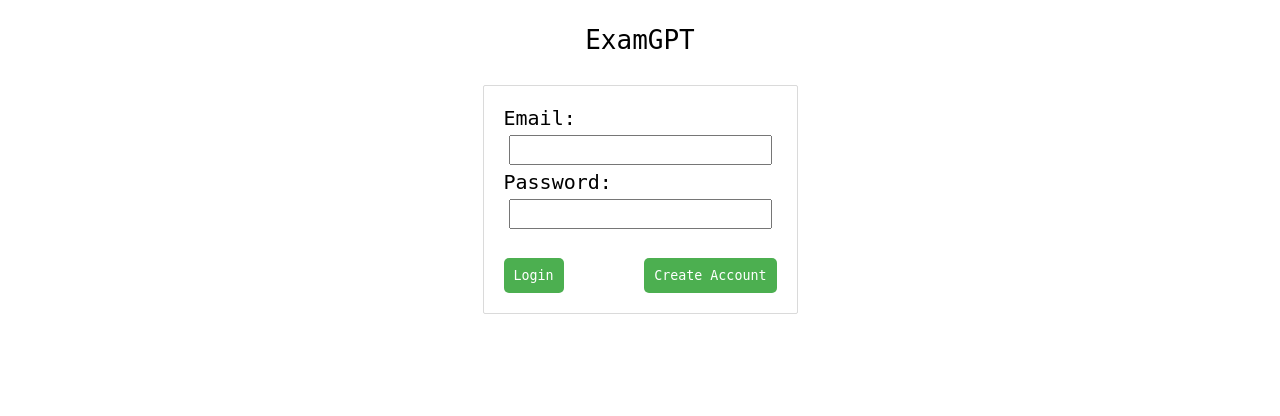
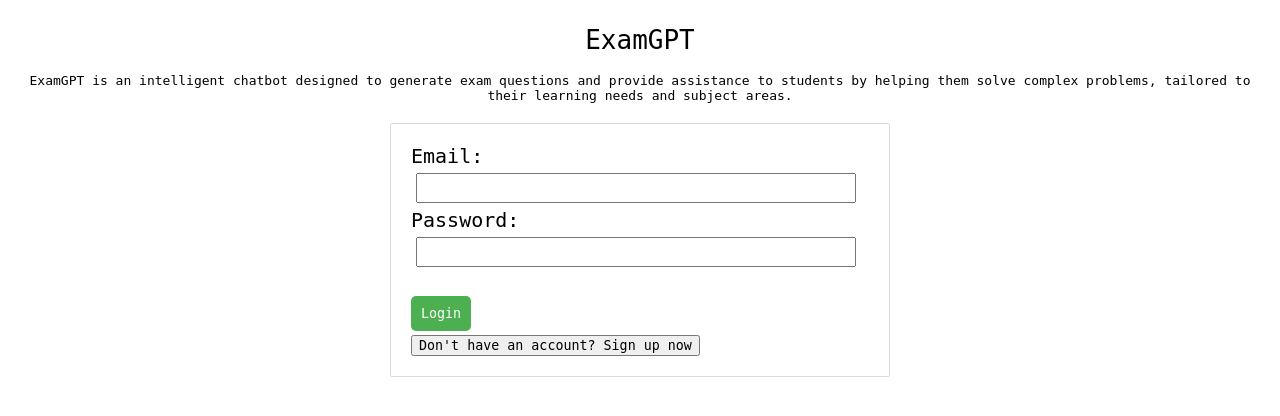
Before and after one commit to demstar16/examGPT, a Flask app: page /login in a window 1280 px wide. Shown: the top 416 px of the page. Run offline with Flask 3, Linux system fonts and the light colour scheme.

Commit message:
Add app explanation, clean up login fields

```diff
--- a/static/style.css
+++ b/static/style.css
@@ -23,11 +23,16 @@ body {
   padding: 20px;
   margin-top: 30px;
   font-size: 20px;
+  margin: 0 auto;
 }
 
 .login-input {
   font-size: 20px;
   margin: 5px;
+  width: 100%;
+  max-width: 440px;
+  /*padding: 10px;*/
+  box-sizing: border-box;
 }
 
 .login-buttons {
@@ -48,6 +53,7 @@ body {
   flex-direction: column;
   align-items: center;
   text-align: center;
+  margin-bottom: 20px;
 }
 
 /* Styles for the chatbox container */
--- a/templates/login.html
+++ b/templates/login.html
@@ -11,18 +11,23 @@
 
   <body>
     <div class="body-width">
+      <div class="welcome-section">
         <h1 style="text-align: center;">ExamGPT</h1>
-        <div class="login-container">
+        <b>
+          ExamGPT is an intelligent chatbot designed to generate exam questions and provide assistance to
+          students by helping them solve complex problems, tailored to their learning needs and subject areas.
+        </b>
+      </div>
+      <div id="login-container" class="login-container">
         <form>
             <label for="email">Email:</label><br>
             <input type="text" class="login-input" name="email"><br>
             <label for="password">Password:</label><br>
-                <input type="text" class="login-input" name="password"><br><br>
+            <input type="password" class="login-input" name="password"><br><br>
             <input type="submit" class="login-buttons" value="Login">
-                <button class="login-buttons" type="button" style="float: right">Create Account</button>
         </form>
+        <button>Don't have an account? Sign up now</button>
       </div>
     </div>
   </body>
-
 </html>
```
Lines whose indentation alone changed are shown as unchanged.
